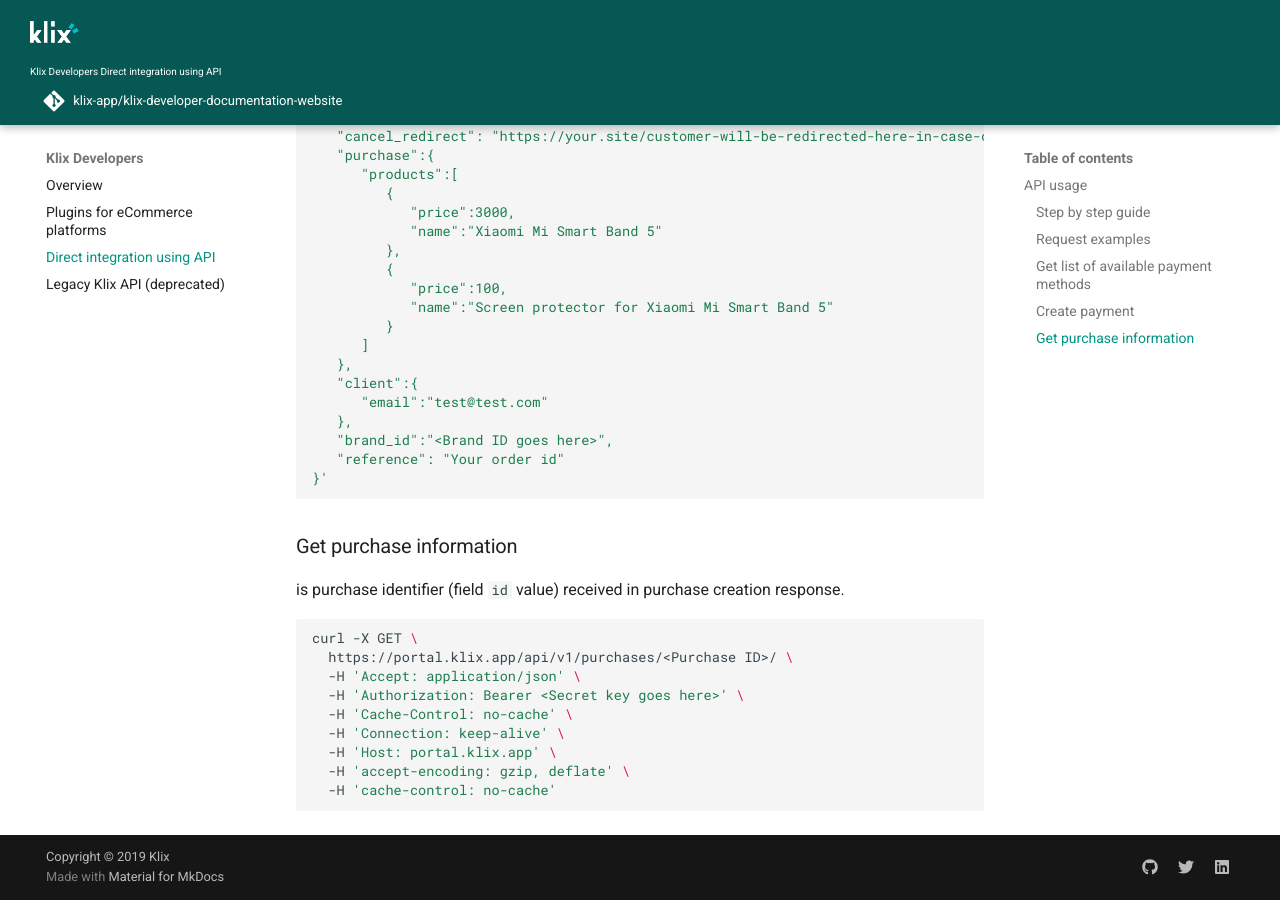
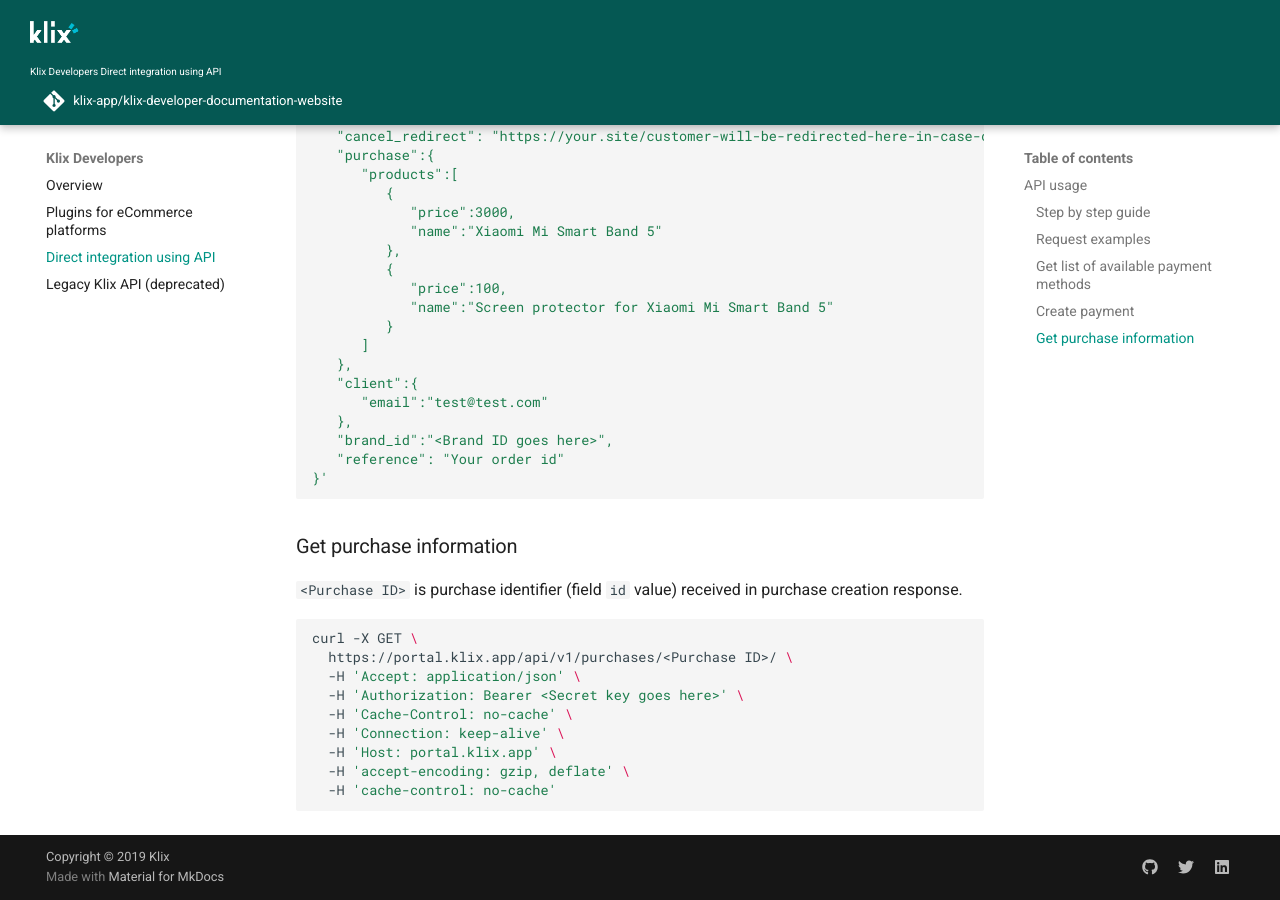
Before and after one commit to klix-app/klix-developer-documentation-website, an MkDocs documentation site: the page built from docs/api.md, in a window 1280 px wide and 900 px high, scrolled down 1760 px. Built offline with MkDocs 1.6.1 and Material for MkDocs 9.7.7, drawn with Linux system fonts in a browser that asks for light colours; a script that is not in the unit is left out; comment, search, counter and statistics services are not loaded.

Commit message:
Fix not shown variable

````diff
--- a/docs/api.md
+++ b/docs/api.md
@@ -75,7 +75,7 @@ curl -X POST \
 
 ### Get purchase information
 
-<Purchase ID> is purchase identifier (field `id` value) received in purchase creation response.
+`<Purchase ID>` is purchase identifier (field `id` value) received in purchase creation response.
 
 ```sh
 curl -X GET \
````
